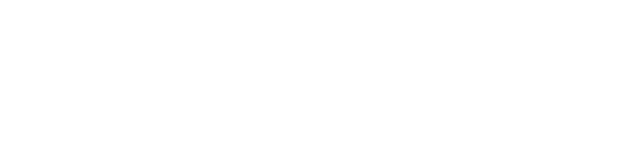
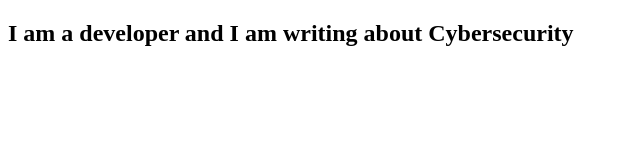
Before and after one commit to cnavotka/blog, a plain HTML site: page index.html in a window 1280 px wide. Shown: the whole page, without its empty margins (0-640 px from the left). Drawn offline with Linux system fonts and the light colour scheme.

Commit message:
Add h1 to index.html file

```diff
--- a/index.html
+++ b/index.html
@@ -10,3 +10,9 @@
     <meta name="author" content="Carlos Navotka">
     <title>Navotka Blog</title>
 </head>
+<body>
+    <section>
+        <h1><strong>I am a developer and I am writing about Cybersecurity</strong></h1>
+    </section>
+
+</body>
```
